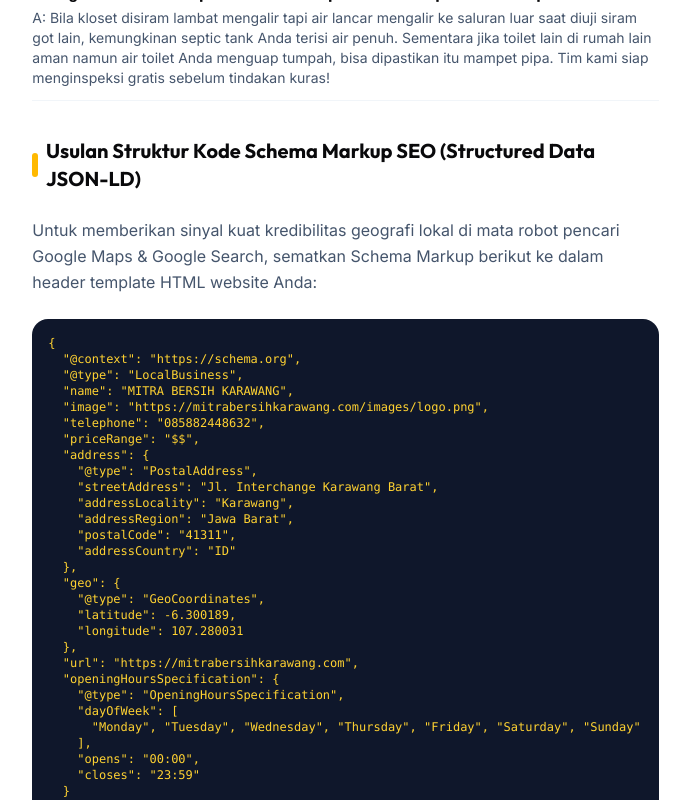
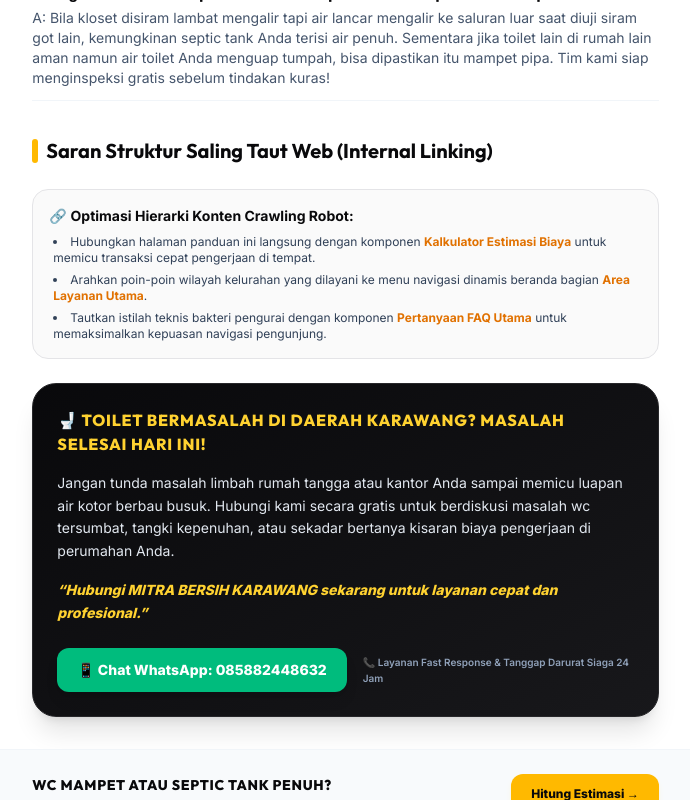
Before and after one commit to idin77/mitra-bersih-karawang, a React (Vite) app: page / in a window 1280 px wide. Shown: the part 9120-9920 px from the top of the page, without its empty margins (556-1246 px from the left). Built offline with nearby package versions, Linux system fonts and the light colour scheme.

Commit message:
feat: add testimonials and service pricing to widget
Integrate dynamic testimonials and service price ranges into the WhatsApp floating widget to improve user trust and clarity. Remove redundant technical SEO schema implementation documentation from SEOArticles component.

```diff
--- a/src/components/FloatingWhatsApp.tsx
+++ b/src/components/FloatingWhatsApp.tsx
@@ -2,6 +2,13 @@
 import { MessageSquareCode, MessageCircle, X, Volume2, VolumeX, ArrowUp, Phone, MapPin, Mail, Battery } from "lucide-react";
 import { motion, AnimatePresence } from "motion/react";
 import { ConfettiBurst } from "./ConfettiBurst";
+
+const testimonials = [
+  { text: "Pengerjaan cuma 35 menit, langsung lancar kembali. Sangat puas!", name: "Ibu Rahmawati" },
+  { text: "Pelayanan profesional, harganya jujur transparan di awal.", name: "Bpk. Hendra" },
+  { text: "Sedotan tangki vacumnya kencang sekali, teknisi rapi.", name: "Ibu Siska" },
+  { text: "Teknisi datang 30 menit setelah dihubungi. Mantap!", name: "Bpk. Agus" },
+];
 
 const containerVariants = {
   hidden: { opacity: 0, scale: 0.9, y: 20 },
@@ -15,6 +22,12 @@
     },
   },
 };
+
+const HOUSE_TYPES = [
+  { name: "Rumah Biasa", range: "Rp 500rb - 700rb" },
+  { name: "Rumah Besar", range: "Rp 700rb - 1jt" },
+  { name: "Ruko/Kantor", range: "Rp 1jt+" },
+];
 
 const itemVariants = {
   hidden: { opacity: 0, x: 20 },
@@ -98,8 +111,24 @@
   const [isFocused, setIsFocused] = useState(false);
   const [isKeyboardFocus, setIsKeyboardFocus] = useState(false);
   const [chattingCount, setChattingCount] = useState(12);
+  const [testimonialIndex, setTestimonialIndex] = useState(0);
+  const [serviceStatus, setServiceStatus] = useState<'Active' | 'Busy'>('Active');
   const [isMobile, setIsMobile] = useState(false);
   const [particles, setParticles] = useState<{id: number}[]>([]);
+
+  useEffect(() => {
+    const interval = setInterval(() => {
+      setTestimonialIndex((prev) => (prev + 1) % testimonials.length);
+    }, 7000); // Cycle every 7 seconds
+    return () => clearInterval(interval);
+  }, []);
+
+  useEffect(() => {
+    const interval = setInterval(() => {
+      setServiceStatus(prev => Math.random() > 0.3 ? 'Active' : 'Busy');
+    }, 10000); // Toggle status every 10 seconds
+    return () => clearInterval(interval);
+  }, []);
 
   const triggerParticles = () => {
     const id = Date.now();
@@ -166,6 +195,7 @@
   const [showCopyTooltip, setShowCopyTooltip] = useState(false);
   const copyTooltipTimeoutRef = useRef<NodeJS.Timeout>();
   const [isMenuOpen, setIsMenuOpen] = useState(false);
+  const [selectedHouseType, setSelectedHouseType] = useState<string>("");
   const [isFeedbackActive, setIsFeedbackActive] = useState(false);
   const [focusedIndex, setFocusedIndex] = useState(-1);
   const menuButtonsRef = useRef<(HTMLButtonElement | null)[]>([]);
@@ -319,7 +349,7 @@
     setIsMenuOpen(!isMenuOpen);
   };
 
-  const executeWhatsApp = (customMessage?: string) => {
+  const executeWhatsApp = (customMessage?: string, priceEstimate?: { type: string; range: string }) => {
     if (typeof (window as any).gtag === 'function') {
       (window as any).gtag('event', 'whatsapp_click', {
         event_category: 'contact',
@@ -354,9 +384,12 @@
 
     setShowConfetti(true);
 
-    const text = encodeURIComponent(
-      customMessage || "Halo Mitra Bersih Karawang, toilet saya bermasalah/penuh. Saya butuh respon cepat sekarang."
-    );
+    let message = customMessage || "Halo Mitra Bersih Karawang, toilet saya bermasalah/penuh. Saya butuh respon cepat sekarang.";
+    if (priceEstimate) {
+      message += `\n\nSaya ingin menanyakan estimasi untuk ${priceEstimate.type} (${priceEstimate.range}).`;
+    }
+
+    const text = encodeURIComponent(message);
     window.open(`https://wa.me/62${whatsappNumber.substring(1)}?text=${text}`, "_blank");
     setIsMenuOpen(false);
   };
@@ -537,6 +570,10 @@
                 onKeyDown={handleMenuKeyDown}
                 className="bg-white rounded-2xl shadow-xl p-2 flex flex-col gap-2 border border-slate-100 pointer-events-auto min-w-[160px]"
               >
+                <div className="px-3 py-2 bg-amber-50 rounded-lg border border-amber-100">
+                    <p className="text-[10px] font-bold text-amber-800 italic leading-snug">"{testimonials[testimonialIndex].text}"</p>
+                    <p className="text-[9px] text-amber-600 font-bold mt-1">— {testimonials[testimonialIndex].name}</p>
+                </div>
                 <motion.button
                   variants={itemVariants}
                   ref={el => menuButtonsRef.current[0] = el}
@@ -607,6 +644,36 @@
                         </div>
                     </motion.div>
                 )}
+                {/* Price Estimator */}
+                <div className="px-2 py-2 border-t border-slate-100 mt-1">
+                  <p className="text-[10px] font-bold text-slate-400 mb-2 uppercase tracking-wider px-2">Cek Estimasi Harga</p>
+                  <select
+                    value={selectedHouseType}
+                    onChange={(e) => setSelectedHouseType(e.target.value)}
+                    className="w-full text-[11px] border border-emerald-100 rounded-lg px-2 py-1.5 mb-2 focus:ring-1 focus:ring-emerald-500 outline-none"
+                  >
+                     <option value="">Pilih Tipe Rumah</option>
+                     {HOUSE_TYPES.map(type => <option key={type.name} value={type.name}>{type.name}</option>)}
+                  </select>
+                  {selectedHouseType && (
+                    <div className="flex items-center justify-between gap-2 mb-2 p-2 bg-emerald-50 rounded-lg text-[11px]">
+                        <span className="font-medium text-emerald-800">Estimasi:</span>
+                        <span className="font-bold text-emerald-900">{HOUSE_TYPES.find(t => t.name === selectedHouseType)?.range}</span>
+                    </div>
+                  )}
+                  <button
+                    disabled={!selectedHouseType}
+                    onClick={() => {
+                        const type = selectedHouseType;
+                        const range = HOUSE_TYPES.find(t => t.name === type)?.range || "";
+                        executeWhatsApp(undefined, { type, range });
+                    }}
+                    className="text-center w-full bg-emerald-600 hover:bg-emerald-700 disabled:bg-slate-300 text-white font-medium text-[11px] transition-colors rounded-lg px-3 py-1.5"
+                  >
+                    Chat dengan Estimasi
+                  </button>
+                </div>
+
                 <div className="px-2 py-2 border-t border-slate-100 mt-1">
                   <p className="text-[10px] font-bold text-slate-400 mb-2 uppercase tracking-wider px-2">Pesan Cepat</p>
                   <div className="grid grid-cols-1 gap-1.5">
@@ -619,8 +686,13 @@
             )}
           </AnimatePresence>
 
-          <div className="bg-white text-emerald-700 text-[10px] font-bold px-2 py-1 rounded-full shadow-md border border-emerald-100 flex flex-col items-center shrink-0 pointer-events-auto">
-             <div className="flex items-center gap-1">
+          <div className="bg-white text-emerald-700 text-[10px] font-bold px-2 py-1 rounded-full shadow-md border border-emerald-100 flex flex-col items-center shrink-0 pointer-events-auto gap-1">
+             <div className="flex items-center gap-1.5">
+                <span className={`flex items-center gap-1 text-[9px] px-1.5 py-0.5 rounded-full border ${serviceStatus === 'Active' ? 'bg-emerald-50 text-emerald-700 border-emerald-200' : 'bg-amber-50 text-amber-700 border-amber-200'}`}>
+                    <span className={`w-1.5 h-1.5 rounded-full ${serviceStatus === 'Active' ? 'bg-emerald-500 animate-pulse' : 'bg-amber-500'}`}></span>
+                    {serviceStatus}
+                </span>
+
                {isIdle ? (
                  <div className="flex items-center gap-1 text-amber-600 bg-amber-50 px-1.5 py-0.5 rounded border border-amber-200">
                    <Battery className="w-3 h-3" />
--- a/src/components/SEOArticles.tsx
+++ b/src/components/SEOArticles.tsx
@@ -188,46 +188,7 @@
             </div>
           </div>
 
-          <h2 className="text-lg sm:text-xl font-display font-bold text-zinc-950 pt-3 flex items-center gap-2">
-            <span className="w-1.5 h-6 bg-amber-400 rounded-full inline-block"></span>
-            Usulan Struktur Kode Schema Markup SEO (Structured Data JSON-LD)
-          </h2>
-          <p>
-            Untuk memberikan sinyal kuat kredibilitas geografi lokal di mata robot pencari Google Maps & Google Search, sematkan Schema Markup berikut ke dalam header template HTML website Anda:
-          </p>
 
-          <pre className="p-4 bg-slate-900 text-amber-300 rounded-2xl text-[10px] sm:text-xs overflow-x-auto font-mono select-all">
-{`{
-  "@context": "https://schema.org",
-  "@type": "LocalBusiness",
-  "name": "MITRA BERSIH KARAWANG",
-  "image": "https://mitrabersihkarawang.com/images/logo.png",
-  "telephone": "085882448632",
-  "priceRange": "$$",
-  "address": {
-    "@type": "PostalAddress",
-    "streetAddress": "Jl. Interchange Karawang Barat",
-    "addressLocality": "Karawang",
-    "addressRegion": "Jawa Barat",
-    "postalCode": "41311",
-    "addressCountry": "ID"
-  },
-  "geo": {
-    "@type": "GeoCoordinates",
-    "latitude": -6.300189,
-    "longitude": 107.280031
-  },
-  "url": "https://mitrabersihkarawang.com",
-  "openingHoursSpecification": {
-    "@type": "OpeningHoursSpecification",
-    "dayOfWeek": [
-      "Monday", "Tuesday", "Wednesday", "Thursday", "Friday", "Saturday", "Sunday"
-    ],
-    "opens": "00:00",
-    "closes": "23:59"
-  }
-}`}
-          </pre>
 
           <h2 className="text-lg sm:text-xl font-display font-bold text-zinc-950 pt-3 flex items-center gap-2">
             <span className="w-1.5 h-6 bg-amber-400 rounded-full inline-block"></span>
```
